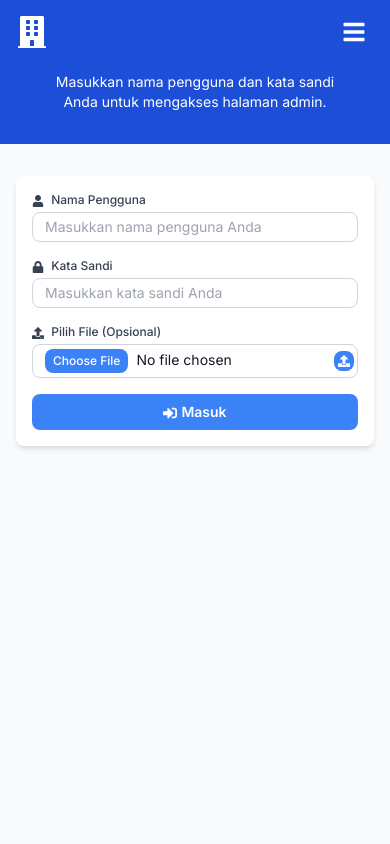
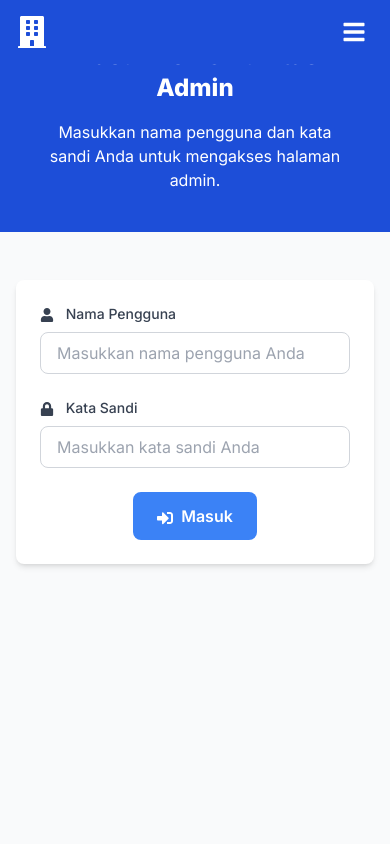
Before and after one commit to syrlramadhan/website-pendaftaran-ui, a Next.js app: page /login in a window 390 px wide. Shown: the top 844 px of the page. Built offline with nearby package versions, Linux system fonts and the light colour scheme.

Commit message:
new update

```diff
--- a/app/login/page.jsx
+++ b/app/login/page.jsx
@@ -4,7 +4,7 @@ import { useState } from 'react';
 import { useRouter } from 'next/navigation';
 import { useTheme } from '@/context/ThemeContext';
 import { motion } from 'framer-motion';
-import { FaUser, FaLock, FaSignInAlt, FaUpload } from 'react-icons/fa';
+import { FaUser, FaLock, FaSignInAlt } from 'react-icons/fa';
 import Link from 'next/link';
 import Cookies from 'js-cookie';
 import { adminLogin } from '@/service/admin';
@@ -15,19 +15,14 @@ const Login = () => {
   const [formData, setFormData] = useState({
     username: '',
     password: '',
-    file: null,
   });
   const [errors, setErrors] = useState({});
   const [isSubmitting, setIsSubmitting] = useState(false);
 
   // Handle input changes
   const handleChange = (e) => {
-    const { name, value, files } = e.target;
-    if (name === 'file') {
-      setFormData({ ...formData, [name]: files[0] });
-    } else {
-      setFormData({ ...formData, [name]: value });
-    }
+    const { name, value } = e.target;
+    setFormData({ ...formData, [name]: value });
     setErrors({ ...errors, [name]: '' });
   };
 
@@ -54,20 +49,17 @@ const Login = () => {
 
     setIsSubmitting(true);
     try {
-      const formDataToSend = new FormData();
-      formDataToSend.append('username', formData.username);
-      formDataToSend.append('password', formData.password);
-      if (formData.file) {
-        formDataToSend.append('file', formData.file);
-      }
-
-      const response = await adminLogin(formDataToSend);
+      const response = await adminLogin({
+        username: formData.username,
+        password: formData.password,
+      });
+      // Simpan token ke cookie
       Cookies.set('adminToken', response.token, {
-        expires: new Date(response.exp * 1000),
-        secure: process.env.NODE_ENV === 'production',
-        sameSite: 'Strict',
+        expires: new Date(response.exp * 1000), // Konversi Unix timestamp ke Date
+        secure: process.env.NODE_ENV === 'production', // Hanya secure di produksi
+        sameSite: 'Strict', // Mencegah CSRF
       });
-      setFormData({ username: '', password: '', file: null });
+      setFormData({ username: '', password: '' });
       router.push('/pendaftar');
     } catch (error) {
       setErrors({ ...errors, submit: error.message || 'Login gagal. Silakan coba lagi.' });
@@ -79,7 +71,7 @@ const Login = () => {
   return (
     <div className={`flex flex-col min-h-screen ${isDarkMode ? 'bg-gray-900' : 'bg-gray-50'}`}>
       {/* Header Section */}
-      <section className={`${isDarkMode ? 'bg-gray-900' : 'bg-blue-700'} py-8 md:py-16 px-6 md:px-12`}>
+      <section className={`${isDarkMode ? 'bg-gray-900' : 'bg-blue-700'} py-10 md:py-20 px-8 md:px-12`}>
         <div className="max-w-md mx-auto px-4 sm:px-6 lg:px-8 flex flex-col items-center text-center">
           <motion.div
             className="w-full"
@@ -88,11 +80,11 @@ const Login = () => {
             transition={{ duration: 0.5, delay: 0.2 }}
           >
             <h1
-              className={`text-xl md:text-3xl font-extrabold ${isDarkMode ? 'text-white' : 'text-white'} sm:text-2xl`}
+              className={`text-2xl font-extrabold ${isDarkMode ? 'text-white' : 'text-white'} sm:text-3xl md:text-4xl`}
             >
               Masuk ke Komunitas Admin
             </h1>
-            <p className="mt-3 text-sm md:text-lg text-white">
+            <p className="mt-4 text-base md:text-lg text-white">
               Masukkan nama pengguna dan kata sandi Anda untuk mengakses halaman admin.
             </p>
           </motion.div>
@@ -100,22 +92,22 @@ const Login = () => {
       </section>
 
       {/* Login Form Section */}
-      <section className="py-8 md:py-16">
+      <section className="py-12 md:py-16">
         <div className="max-w-md mx-auto px-4 sm:px-6 lg:px-8">
           <motion.form
             initial={{ opacity: 0, y: 20 }}
             animate={{ opacity: 1, y: 0 }}
             transition={{ duration: 0.5, delay: 0.4 }}
             onSubmit={handleSubmit}
-            className={`p-4 md:p-6 rounded-lg shadow-md ${isDarkMode ? 'bg-gray-800' : 'bg-white'}`}
+            className={`p-6 rounded-lg shadow-md ${isDarkMode ? 'bg-gray-800' : 'bg-white'}`}
           >
             {/* Username Field */}
-            <div className="mb-4 md:mb-6">
+            <div className="mb-6">
               <label
                 htmlFor="username"
-                className={`block text-xs md:text-sm font-medium ${isDarkMode ? 'text-gray-200' : 'text-gray-700'} mb-1 md:mb-2`}
+                className={`block text-sm font-medium ${isDarkMode ? 'text-gray-200' : 'text-gray-700'} mb-2`}
               >
-                <FaUser className="inline mr-1 md:mr-2" /> Nama Pengguna
+                <FaUser className="inline mr-2" /> Nama Pengguna
               </label>
               <input
                 type="text"
@@ -123,7 +115,7 @@ const Login = () => {
                 name="username"
                 value={formData.username}
                 onChange={handleChange}
-                className={`w-full px-3 py-1 md:px-4 md:py-2 rounded-lg border text-sm md:text-base ${
+                className={`w-full px-4 py-2 rounded-lg border ${
                   errors.username
                     ? 'border-red-500'
                     : isDarkMode
@@ -132,16 +124,16 @@ const Login = () => {
                 } focus:outline-none focus:ring-2 focus:ring-blue-500`}
                 placeholder="Masukkan nama pengguna Anda"
               />
-              {errors.username && <p className="text-red-500 text-xs md:text-sm mt-1">{errors.username}</p>}
+              {errors.username && <p className="text-red-500 text-sm mt-1">{errors.username}</p>}
             </div>
 
             {/* Password Field */}
-            <div className="mb-4 md:mb-6">
+            <div className="mb-6">
               <label
                 htmlFor="password"
-                className={`block text-xs md:text-sm font-medium ${isDarkMode ? 'text-gray-200' : 'text-gray-700'} mb-1 md:mb-2`}
+                className={`block text-sm font-medium ${isDarkMode ? 'text-gray-200' : 'text-gray-700'} mb-2`}
               >
-                <FaLock className="inline mr-1 md:mr-2" /> Kata Sandi
+                <FaLock className="inline mr-2" /> Kata Sandi
               </label>
               <input
                 type="password"
@@ -149,7 +141,7 @@ const Login = () => {
                 name="password"
                 value={formData.password}
                 onChange={handleChange}
-                className={`w-full px-3 py-1 md:px-4 md:py-2 rounded-lg border text-sm md:text-base ${
+                className={`w-full px-4 py-2 rounded-lg border ${
                   errors.password
                     ? 'border-red-500'
                     : isDarkMode
@@ -158,65 +150,13 @@ const Login = () => {
                 } focus:outline-none focus:ring-2 focus:ring-blue-500`}
                 placeholder="Masukkan kata sandi Anda"
               />
-              {errors.password && <p className="text-red-500 text-xs md:text-sm mt-1">{errors.password}</p>}
-            </div>
-
-            {/* File Upload Field */}
-            <div className="mb-4 md:mb-6">
-              <label
-                htmlFor="file"
-                className={`block text-xs md:text-sm font-medium ${isDarkMode ? 'text-gray-200' : 'text-gray-700'} mb-1 md:mb-2`}
-              >
-                <FaUpload className="inline mr-1 md:mr-2" /> Pilih File (Opsional)
-              </label>
-              <div className="relative">
-                <input
-                  type="file"
-                  id="file"
-                  name="file"
-                  onChange={handleChange}
-                  className={`w-full px-3 py-1 md:px-4 md:py-2 rounded-lg border text-sm md:text-base ${
-                    errors.file
-                      ? 'border-red-500'
-                      : isDarkMode
-                      ? 'border-gray-600 bg-gray-700 text-white'
-                      : 'border-gray-300 bg-white text-gray-900'
-                  } focus:outline-none focus:ring-2 focus:ring-blue-500 file:mr-2 md:file:mr-4 file:py-1 md:file:py-2 file:px-2 md:file:px-4 file:rounded-lg file:border-0 file:text-xs md:file:text-sm file:font-medium file:cursor-pointer ${
-                    isDarkMode
-                      ? 'file:bg-gray-600 file:text-white'
-                      : 'file:bg-blue-500 file:text-white hover:file:bg-blue-600'
-                  }`}
-                />
-                <button
-                  type="button"
-                  onClick={() => document.getElementById('file').click()}
-                  className={`absolute right-1 md:right-2 top-1/2 -translate-y-1/2 px-2 md:px-3 py-1 md:py-2 rounded-lg font-semibold transition duration-300 text-white text-xs md:text-sm ${
-                    isDarkMode
-                      ? 'bg-gray-700 hover:bg-gray-600'
-                      : 'bg-blue-500 hover:bg-blue-600'
-                  } md:inline-flex items-center hidden`}
-                >
-                  <FaUpload className="mr-0 md:mr-2" /> Pilih File
-                </button>
-                <button
-                  type="button"
-                  onClick={() => document.getElementById('file').click()}
-                  className={`absolute right-1 md:right-2 top-1/2 -translate-y-1/2 p-1 md:p-2 rounded-lg font-semibold transition duration-300 text-white text-xs md:text-sm ${
-                    isDarkMode
-                      ? 'bg-gray-700 hover:bg-gray-600'
-                      : 'bg-blue-500 hover:bg-blue-600'
-                  } md:hidden`}
-                >
-                  <FaUpload />
-                </button>
-              </div>
-              {errors.file && <p className="text-red-500 text-xs md:text-sm mt-1">{errors.file}</p>}
+              {errors.password && <p className="text-red-500 text-sm mt-1">{errors.password}</p>}
             </div>
 
             {/* Submit Error Message */}
             {errors.submit && (
-              <div className="text-center mb-3 md:mb-4">
-                <p className="text-red-500 text-xs md:text-sm">{errors.submit}</p>
+              <div className="text-center mb-4">
+                <p className="text-red-500 text-sm">{errors.submit}</p>
               </div>
             )}
 
@@ -227,7 +167,7 @@ const Login = () => {
                 disabled={isSubmitting}
                 whileHover={{ scale: 1.05 }}
                 whileTap={{ scale: 0.95 }}
-                className={`inline-block px-4 md:px-6 py-2 md:py-3 rounded-lg font-semibold transition duration-300 text-sm md:text-base w-full md:w-auto ${
+                className={`inline-block px-6 py-3 rounded-lg font-semibold transition duration-300 text-base ${
                   isSubmitting
                     ? 'bg-gray-500 text-white cursor-not-allowed'
                     : isDarkMode
@@ -235,7 +175,7 @@ const Login = () => {
                     : 'bg-blue-500 text-white hover:bg-blue-600'
                 }`}
               >
-                <FaSignInAlt className="inline mr-1 md:mr-2" />
+                <FaSignInAlt className="inline mr-2" />
                 {isSubmitting ? 'Memproses...' : 'Masuk'}
               </motion.button>
             </div>
```
